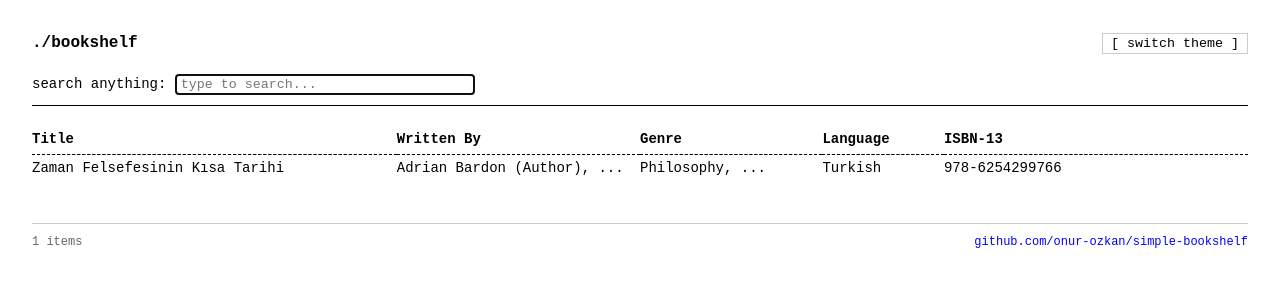
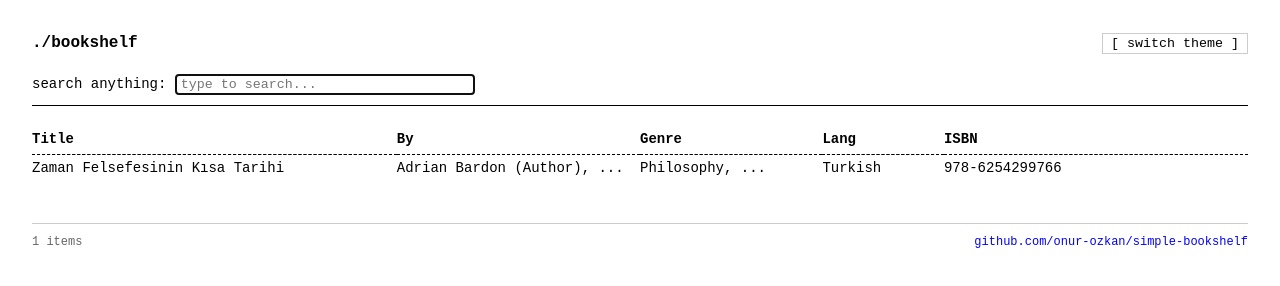
Before and after one commit to onur-ozkan/simple-bookshelf, a plain HTML site: page index.html in a window 1280 px wide. Drawn offline with Linux system fonts and the light colour scheme.

Commit message:
use shorter column titles
Signed-off-by: Onur Özkan <work@onurozkan.dev>

```diff
--- a/index.html
+++ b/index.html
@@ -29,10 +29,10 @@
         <thead>
             <tr>
                 <th class="col-title">Title</th>
-                <th class="col-written-by">Written By</th>
+                <th class="col-written-by">By</th>
                 <th class="col-genre">Genre</th>
-                <th class="col-lang">Language</th>
-                <th class="col-isbn">ISBN-13</th>
+                <th class="col-lang">Lang</th>
+                <th class="col-isbn">ISBN</th>
             </tr>
         </thead>
         <tbody id="book-list">
```
